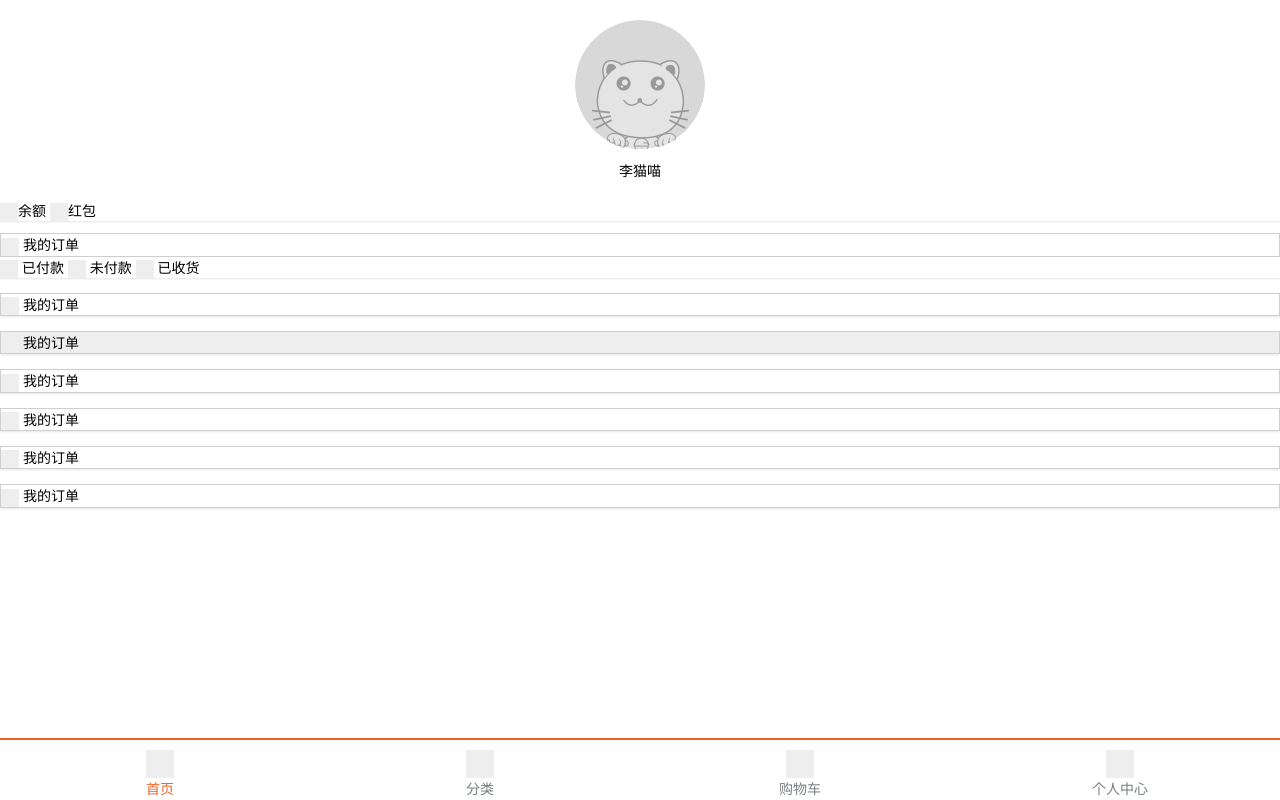
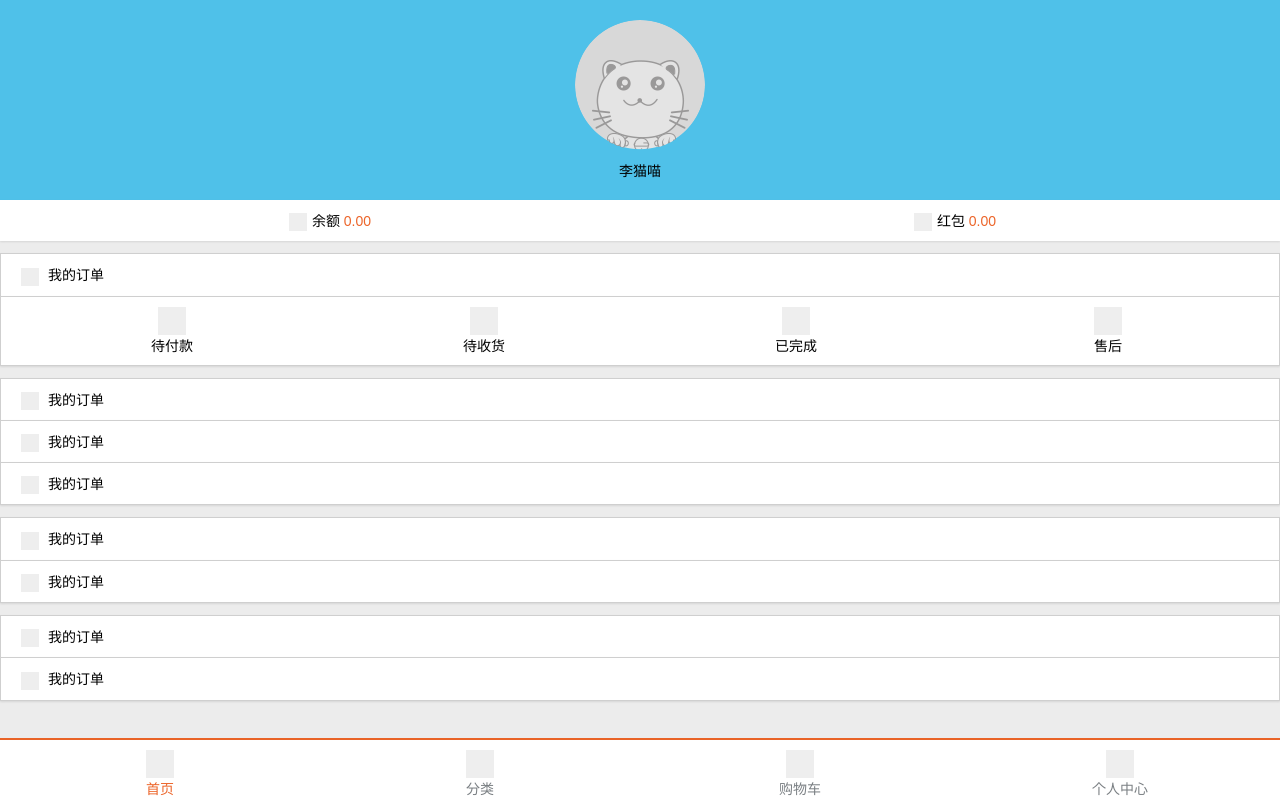
Before and after one commit to jackeyyang/appskin, a plain HTML site: page user-center-main.html in a window 1280 px wide. Drawn offline with Linux system fonts and the light colour scheme.

Commit message:
个人中心页

```diff
--- a/assets/styles/common/common.css
+++ b/assets/styles/common/common.css
@@ -64,6 +64,9 @@ body{
 }
 .bg-c{
     background-color: #ececec;
+}
+.c-orange{
+    color: #ec652a
 }
 /*默认链接*/
 a{
@@ -169,6 +172,7 @@ button{
 .inline-form-group .form-control{
     overflow: hidden;
 }
+
 
 /*product list*/
 .box-shadow{
--- a/assets/styles/pages/user-center.css
+++ b/assets/styles/pages/user-center.css
@@ -1,7 +1,9 @@
 @charset "UTF-8";
 
 .user-figure{
-    background:#4fc1e9);
+    clear: both;
+    overflow: hidden;
+    background:#4fc1e9;
 }
 .user-figure-pic{
     margin: 20px auto;
@@ -18,9 +20,31 @@
     height: 130px;
     border-radius: 130px;
 }
-.info-item{
+.info-item,.book-info{
     border: 1px solid #cfcfcf;
 }
-.info-item.box-shadow,.book-info{
-    margin-bottom: 15px;
+.info-item.box-shadow,.book-info,.user-wallet{
+    padding:10px 15px;
 }
+.info-item.box-shadow .icon,.user-wallet .icon{
+    margin: 0 5px;
+}
+.mbot{
+    border-bottom: none;
+    margin-bottom: 0;
+}
+.book-info span,.user-wallet span{
+    float: left;
+    display: inline-block;
+    text-align: center;
+}
+.user-wallet span{
+    width: 50%;
+}
+.book-info span{
+    width: 25%;
+}
+.book-info span i{
+    display: block;
+    margin: 0 auto;
+}
--- a/user-center-main.html
+++ b/user-center-main.html
@@ -12,39 +12,46 @@
     <link href="/appskin/assets/styles/pages/user-center.css" rel="stylesheet">
 </head>
 <body>
-<div class="only-has-footer">
+<div class="only-has-footer bg-c">
     <div class="user-figure">
         <div class="user-figure-pic">
             <span class="pic"><img src="assets/images/user/user-007.png"></span>
             <span class="name">李猫喵</span>
         </div>
     </div>
-    <div class="user-wallet box-shadow">
-        <span><i class="icon icon-xs icon-i"></i>余额</span>
-        <span><i class="icon icon-xs icon-i"></i>红包</span>
+    <div class="user-wallet box-shadow clearfix">
+        <span><i class="icon icon-xs icon-i"></i>余额 <em class="c-orange">0.00</em></span>
+        <span><i class="icon icon-xs icon-i"></i>红包 <em class="c-orange">0.00</em></span>
     </div>
-    <div class="info-item">
+
+    <div class="info-item box-shadow mbot">
         <i class="icon icon-xs icon-i"></i> 我的订单 <span></span>
     </div>
-    <div class="book-info box-shadow">
-        <span><i class="icon icon-xs icon-i"></i> 已付款</span>
-        <span><i class="icon icon-xs icon-i"></i> 未付款</span>
-        <span><i class="icon icon-xs icon-i"></i> 已收货</span>
+    <div class="book-info box-shadow clearfix">
+        <span><i class="icon icon-sm icon-i"></i> 待付款</span>
+        <span><i class="icon icon-sm icon-i"></i> 待收货</span>
+        <span><i class="icon icon-sm icon-i"></i> 已完成</span>
+        <span><i class="icon icon-sm icon-i"></i> 售后</span>
     </div>
 
-    <div class="info-item box-shadow">
+    <div class="info-item box-shadow mbot">
         <i class="icon icon-xs icon-i"></i> 我的订单 <span></span>
     </div>
-    <div class="info-item box-shadow icon-i">
+    <div class="info-item box-shadow mbot">
         <i class="icon icon-xs icon-i"></i> 我的订单 <span></span>
     </div>
     <div class="info-item box-shadow">
         <i class="icon icon-xs icon-i"></i> 我的订单 <span></span>
     </div>
+
+    <div class="info-item box-shadow mbot">
+        <i class="icon icon-xs icon-i"></i> 我的订单 <span></span>
+    </div>
     <div class="info-item box-shadow">
         <i class="icon icon-xs icon-i"></i> 我的订单 <span></span>
     </div>
-    <div class="info-item box-shadow">
+
+    <div class="info-item box-shadow mbot">
         <i class="icon icon-xs icon-i"></i> 我的订单 <span></span>
     </div>
     <div class="info-item box-shadow">
```
